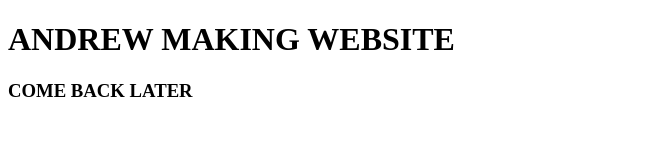
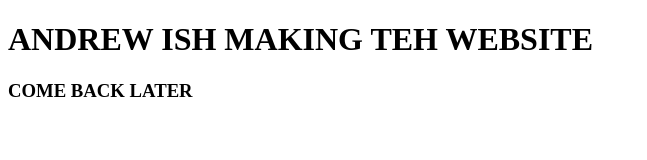
Before and after one commit to DarkerLonging/CompCamps2018, a plain HTML site: page index.html in a window 1280 px wide. Shown: the whole page, without its empty margins (0-647 px from the left). Drawn offline with Linux system fonts and the light colour scheme.

Commit message:
Changed text

```diff
--- a/index.html
+++ b/index.html
@@ -5,7 +5,7 @@
     <title>Andrew's CompCamps Website</title>
   </head>
   <body>
-    <h1>ANDREW MAKING WEBSITE</h1>
+    <h1>ANDREW ISH MAKING TEH WEBSITE</h1>
     <h3>COME BACK LATER</h3>
   </body>
 </html>
```
